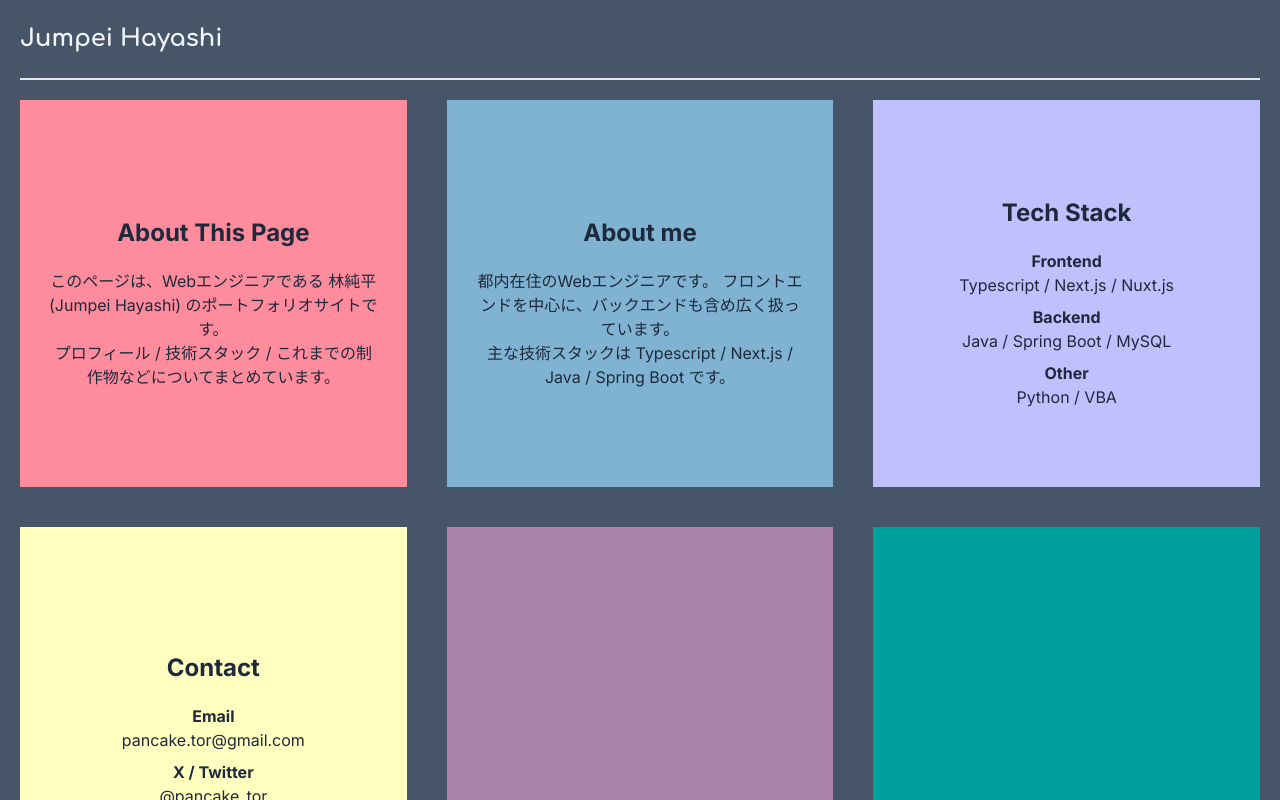
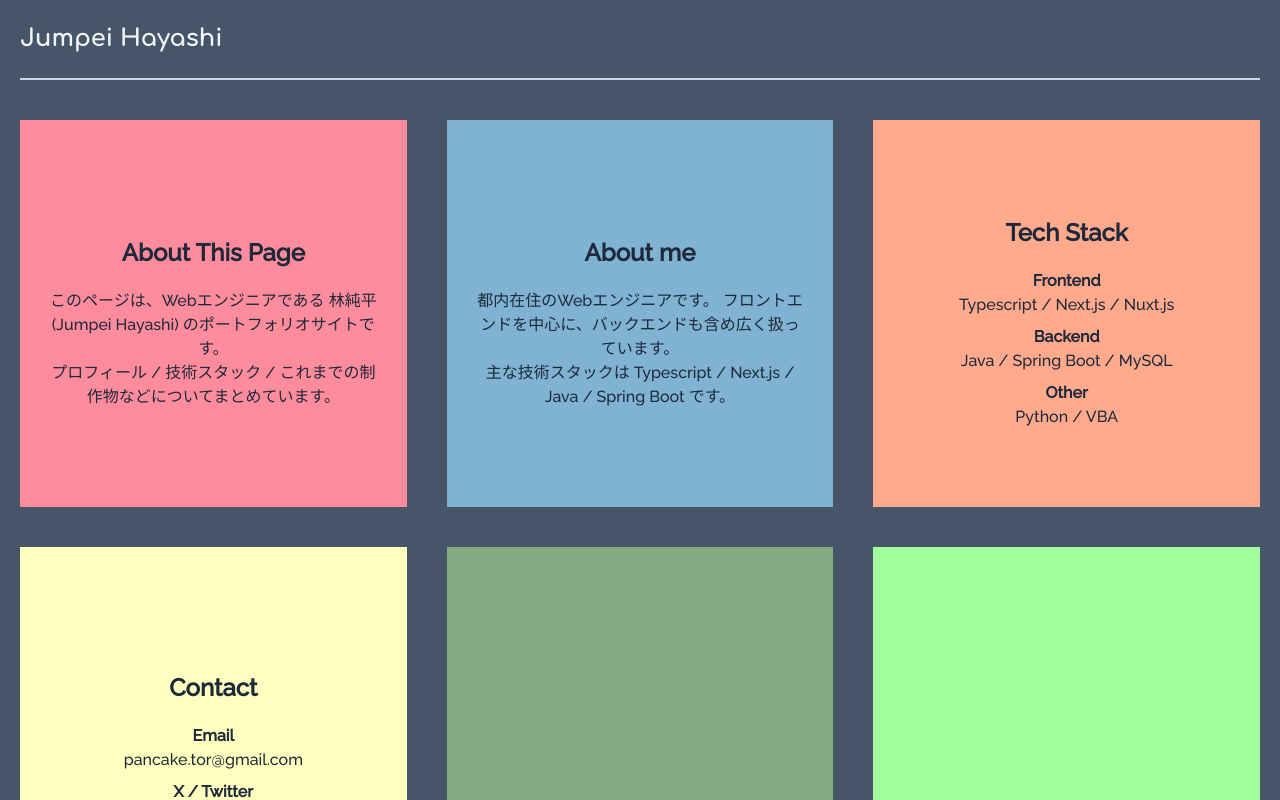
Before and after one commit to pay-hayashi/pay-hayashi.github.io, a Next.js app: page / in a window 1280 px wide. Shown: the top 800 px of the page. Built offline with nearby package versions, Linux system fonts and the light colour scheme.

Commit message:
update: 色とフォントを調整

```diff
--- a/src/app/_components/Card.tsx
+++ b/src/app/_components/Card.tsx
@@ -24,8 +24,8 @@ type TitleProps = {
 }
 Card.Title = function Title({children}: TitleProps) {
   return (
-    <div className="grid items-center font-bold text-2xl py-5">
-      <h2>{children}</h2>
+    <div className='grid items-center text-2xl py-5'>
+      <h2 className='font-extrabold'>{children}</h2>
     </div>
   )
 }
@@ -50,10 +50,10 @@ Card.Content = function Content({children}: ContentProps) {
 const colors = [
   'bg-[#FF8C9D]',
   'bg-[#7FB3D1]',
-  'bg-[#C0C0FF]',
+  'bg-[#FFAA8C]',
   'bg-[#FFFFC0]',
-  'bg-[#AB82AB]',
-  'bg-[#00A19D]',
+  'bg-[#82AB82]',
+  'bg-[#A1FF9D]',
 ]
 
 export class RotationColor {
--- a/src/app/_features/index.tsx
+++ b/src/app/_features/index.tsx
@@ -4,7 +4,7 @@ import {Dl} from '@/app/_components/Dl'
 export const IndexPres = () => {
   const colors = new RotationColor()
   return (
-    <main className="grid grid-cols-1 md:grid-cols-2 lg:grid-cols-3 py-5 gap-10">
+    <main className="grid grid-cols-1 md:grid-cols-2 lg:grid-cols-3 py-10 gap-10">
 
       {/* About this */}
       <Card classname={`${colors.get}`}>
--- a/src/app/_layout/Header.tsx
+++ b/src/app/_layout/Header.tsx
@@ -8,7 +8,7 @@ const comfortaa = Comfortaa({
 
 export const Header = () => {
   return (
-    <header className="h-20 border-b-2 flex items-center justify-between">
+    <header className="h-20 border-b-2 border-slate-300 flex items-center justify-between">
       <h1 className={twMerge(comfortaa.className, 'text-2xl')}>
         Jumpei Hayashi
       </h1>
--- a/src/app/layout.tsx
+++ b/src/app/layout.tsx
@@ -1,5 +1,5 @@
 import './globals.css'
-import {Inter} from 'next/font/google'
+import {Raleway} from 'next/font/google'
 import {ReactNode} from 'react'
 import {twMerge} from 'tailwind-merge'
 
@@ -8,7 +8,7 @@ import {Header} from '@/app/_layout/Header'
 
 import type {Metadata} from 'next'
 
-const inter = Inter({ subsets: ['latin'] })
+const font = Raleway({weight: '500', subsets: ['latin']})
 
 export const metadata: Metadata = {
   title: 'Jumpei Hayashi | 林 純平',
@@ -25,7 +25,7 @@ export default function RootLayout({
 }) {
   return (
     <html lang="ja">
-      <body className={twMerge(inter.className, 'text-slate-100 bg-slate-600')}>
+      <body className={twMerge(font.className, 'text-slate-100 bg-slate-600')}>
         <Body>
           <Header/>
           {children}
```
